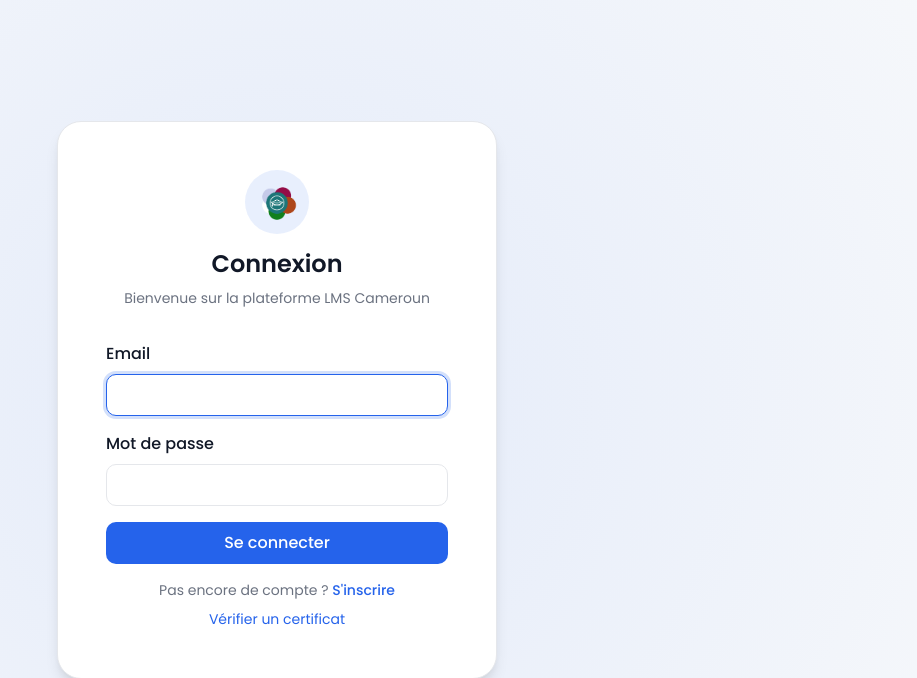
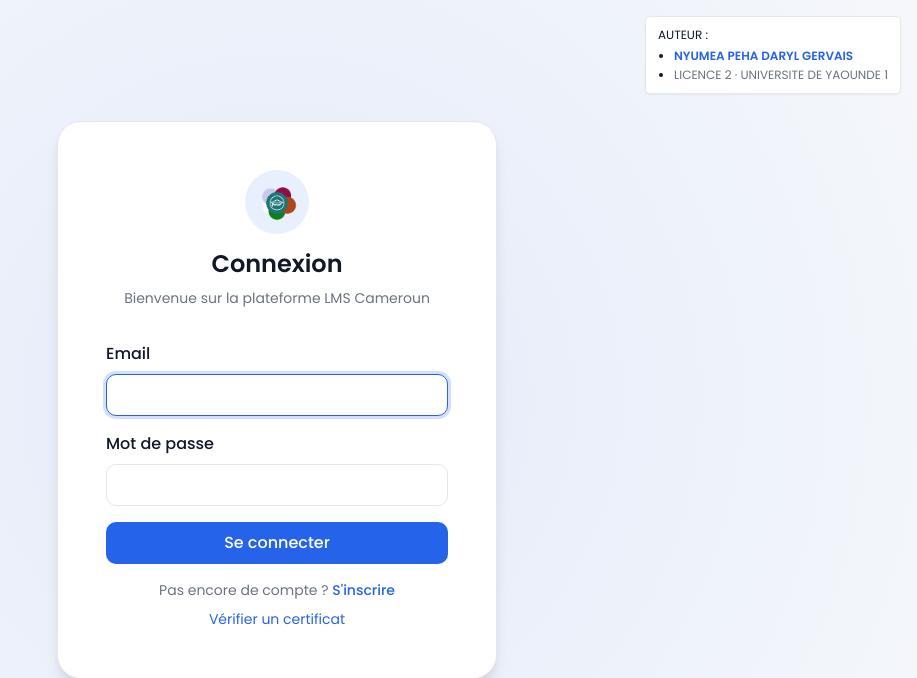
Before and after one commit to gervaisnyumea-code/TP_LMS, a PHP site: page / in a window 1280 px wide; the page is wider, and only the part inside the window is pictured. Shown: the top 678 px of that part, without its empty margins (363-1280 px from the left). Run offline with PHP 8.4, Linux system fonts and the light colour scheme; some libraries are stand-ins or nearby versions.

Commit message:
mise au point

```diff
--- a/public/css/pages.css
+++ b/public/css/pages.css
@@ -17,6 +17,38 @@
     padding: var(--spacing-4);
     position: relative;
     overflow: hidden;
+}
+
+.auth-info-badge {
+    position: fixed;
+    top: var(--spacing-4);
+    right: var(--spacing-4);
+    z-index: 10;
+    display: flex;
+    flex-direction: column;
+    align-items: flex-start;
+    gap: 2px;
+    padding: var(--spacing-2) var(--spacing-3);
+    background: var(--color-surface);
+    border: 1px solid var(--color-border);
+    border-radius: 5px;
+    box-shadow: var(--shadow-sm);
+    font-size: var(--font-size-xs);
+    line-height: 1.6;
+}
+
+.auth-info-name {
+    font-weight: 600;
+    color: var(--color-primary);
+}
+
+.auth-info-detail {
+    color: var(--color-text-muted);
+}
+.auth-info-badge ul {
+    margin: 0;
+    padding-left: var(--spacing-4);
+    list-style: disc;
 }
 
 .auth-layout::before {
--- a/views/auth/login.php
+++ b/views/auth/login.php
@@ -33,6 +33,14 @@ $base_url = base_url();
     </script>
 </head>
 <body class="auth-layout">
+    <div class="auth-info-badge">
+        AUTEUR :
+        <br>
+        <ul>
+            <li><span class="auth-info-name">NYUMEA PEHA DARYL GERVAIS</span></li>
+            <li><span class="auth-info-detail">LICENCE 2 &middot; UNIVERSITE DE YAOUNDE 1</span></li>
+        </ul>
+        </div>
     <div class="auth-card">
         <div class="auth-header">
             <div class="auth-logo">
```
